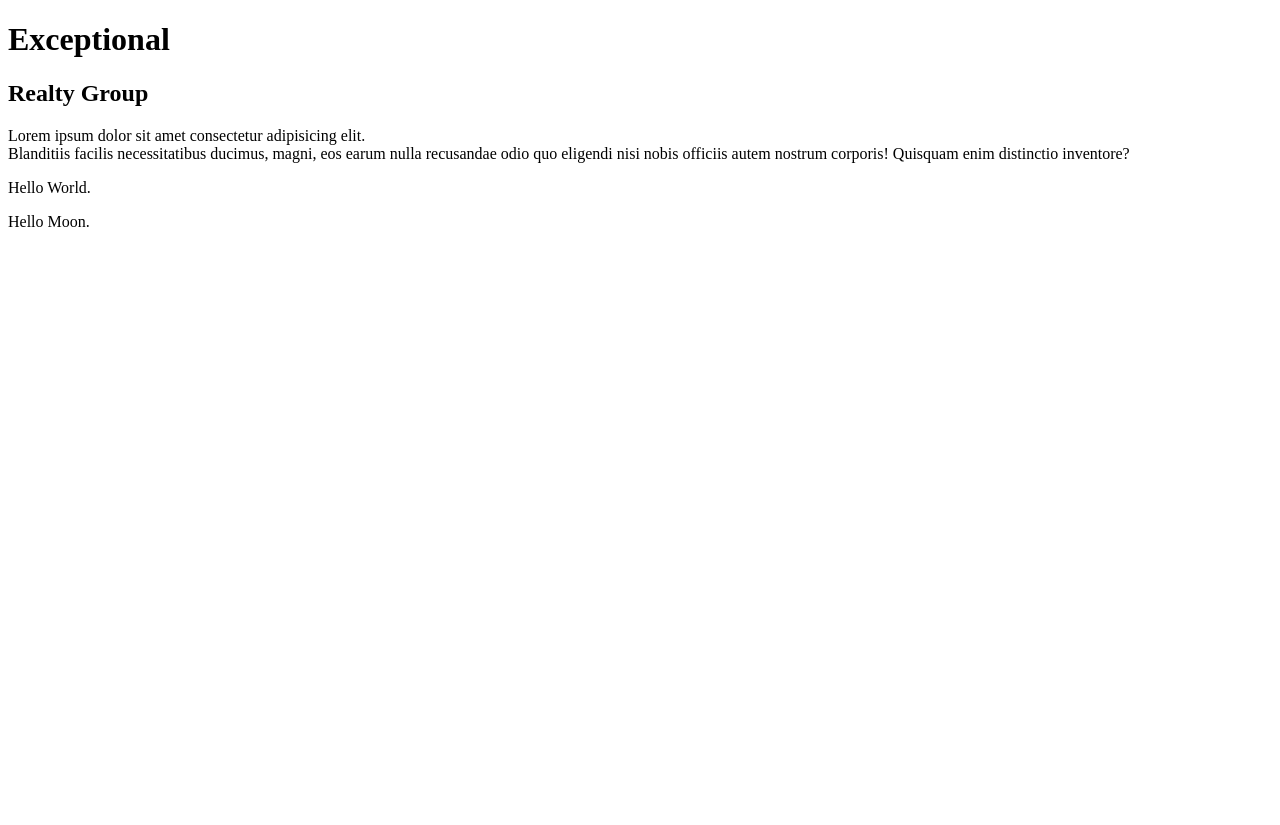
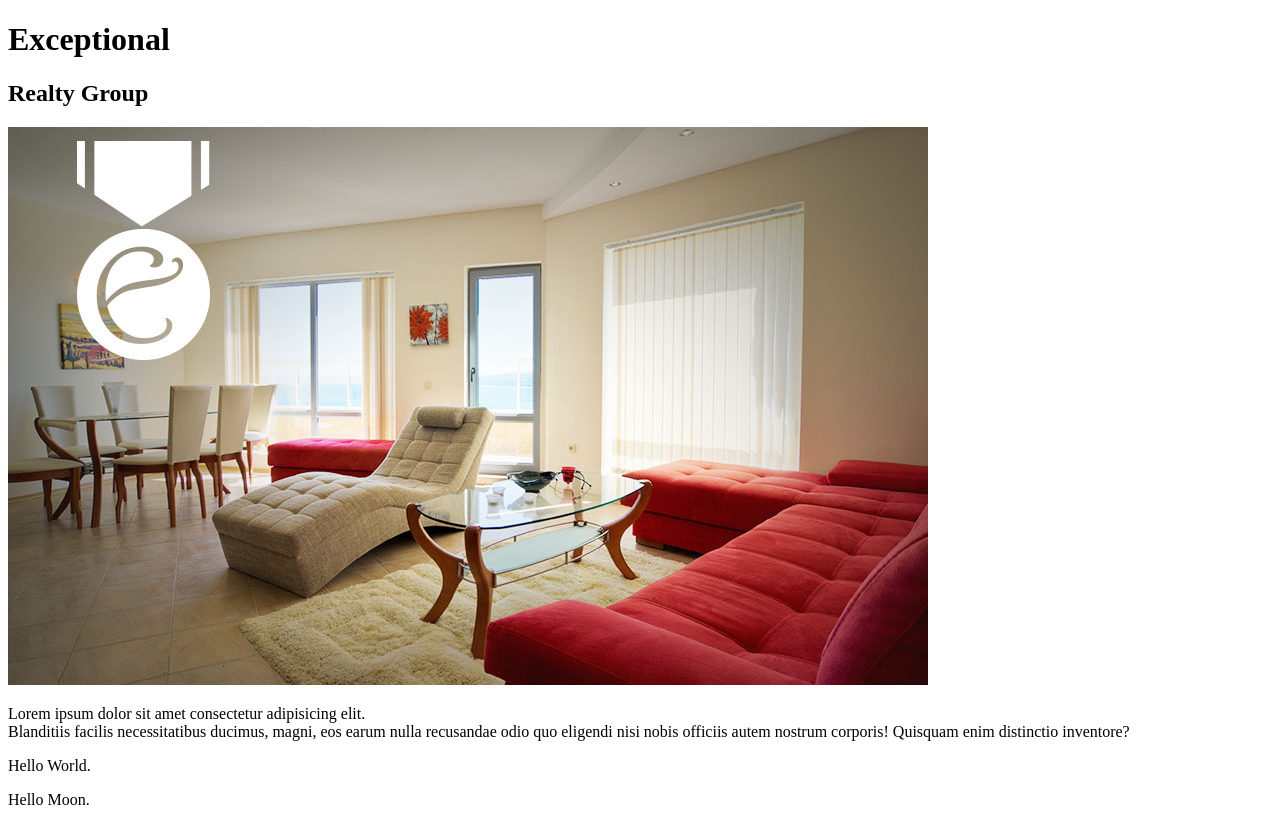
Before and after one commit to lulabromark/exceptional-realty, a plain HTML site: page index.html in a window 1280 px wide. Before the commit the page ends 800 px from the top, so only its background shows below. Drawn offline with Linux system fonts and the light colour scheme.

Commit message:
added image file

```diff
--- a/index.html
+++ b/index.html
@@ -15,6 +15,9 @@
     <h1>Exceptional</h1>
     <h2>Realty Group</h2>
 
+    <img src="images/intro-pic.jpg" alt="A beautiful living room."
+    title="Welcome to Exceptional Realty">
+
     <p>Lorem ipsum dolor sit amet consectetur adipisicing elit. <br>Blanditiis facilis necessitatibus ducimus, magni, eos earum nulla recusandae odio quo eligendi nisi nobis officiis autem nostrum corporis! Quisquam enim distinctio inventore?</p>
     <p>Hello World.</p>
     <p>Hello Moon.</p>
```
